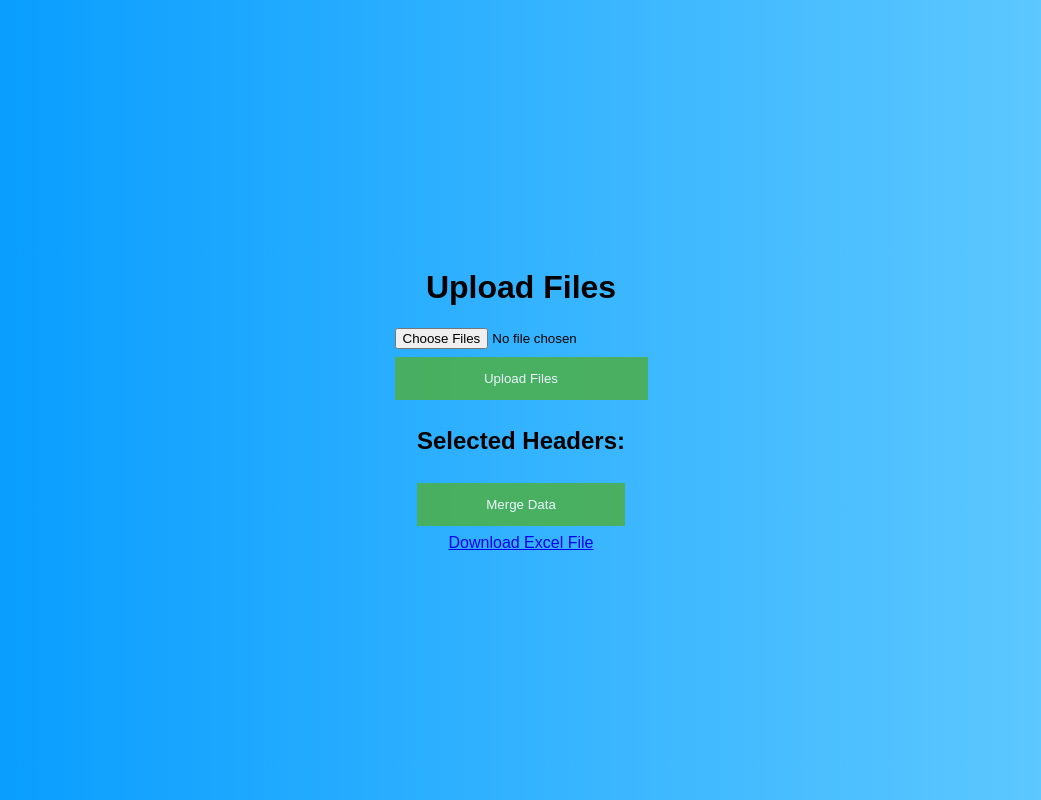
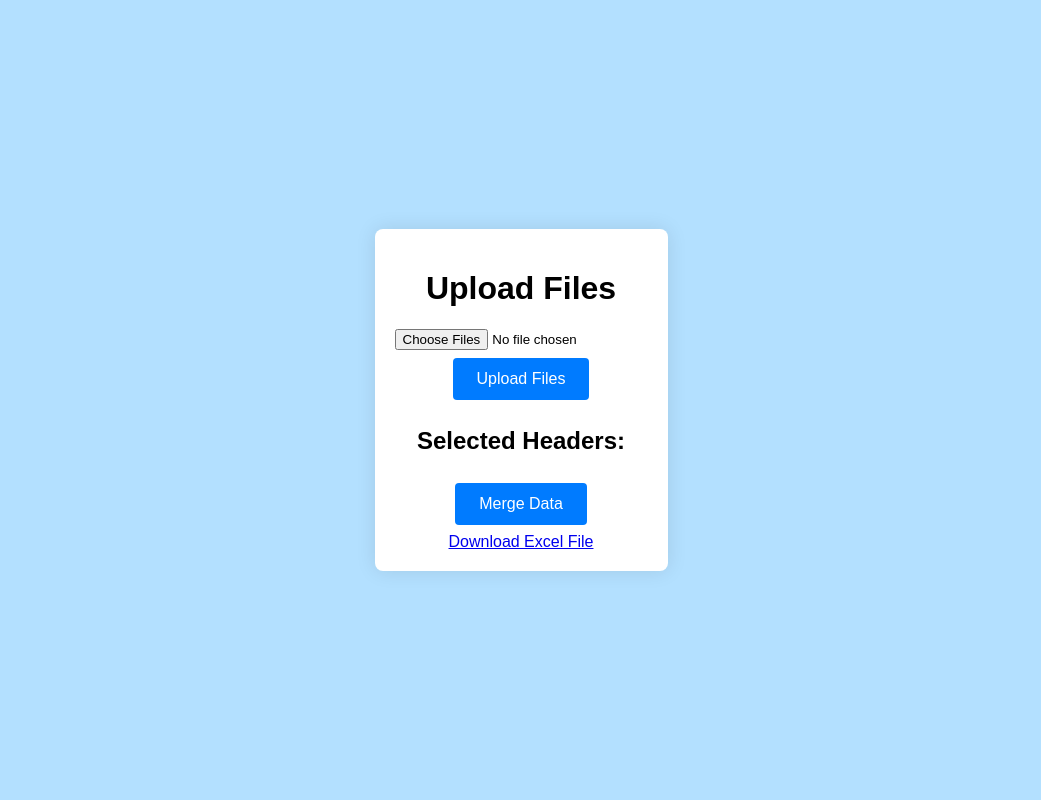
Before and after one commit to Hughes-Tyler/MergeXcel, a Flask app: page / in a window 1280 px wide. Shown: the whole page, without its empty margins (119-1160 px from the left). Run offline with Flask 3, Linux system fonts and the light colour scheme.

Commit message:
pretty good. landing page and all is incldued.

```diff
--- a/static/annoying.css
+++ b/static/annoying.css
@@ -1,7 +1,6 @@
 body {
     font-family: 'Arial', sans-serif;
-    background-color: #d31717;
-    background: linear-gradient(to right, #0099ff, #66ccff);
+    background-color: #b3e0ff;
     display: flex;
     flex-direction: column;
     justify-content: center;
@@ -10,20 +9,47 @@ body {
     margin: 0;
 }
 
+.container {
+    max-width: 800px;
+    margin: 50px auto;
+    padding: 20px;
+    background-color: #fff;
+    box-shadow: 0 0 20px rgba(0, 0, 0, 0.1);
+    border-radius: 8px;
+    display: flex;
+    flex-direction: column;
+    justify-content: center;
+    align-items: center;
+}
+
 input[type="submit"],
 button[type="submit"] {
-    background-color: #4CAF50;
-    /* Green */
+    background-color: #007BFF;
+    /* Blue */
     color: white;
-    padding: 14px 20px;
+    padding: 12px 24px;
     margin: 8px 0;
     border: none;
+    border-radius: 4px;
+    /* Rounded corners */
     cursor: pointer;
-    width: 100%;
-    opacity: 0.9;
+    width: auto;
+    /* Adjust as needed */
+    font-size: 16px;
+    /* Adjust as needed */
+    transition: background-color 0.3s ease;
+    /* Smooth transition */
 }
 
 input[type="submit"]:hover,
 button[type="submit"]:hover {
-    opacity: 1;
+    background-color: #0056b3;
+    /* Darker blue */
 }
+
+.button-container {
+    display: flex;
+    justify-content: center;
+    align-items: center;
+    width: 100%;
+}
--- a/templates/index.html
+++ b/templates/index.html
@@ -64,10 +64,13 @@
 </head>
 
 <body>
+    <div class="container">
         <h1>Upload Files</h1>
         <form action="/upload" method="POST" enctype="multipart/form-data">
             <input type="file" name="file" accept=".xlsx" multiple><br>
+            <div class="button-container">
                 <input type="submit" value="Upload Files">
+            </div>
         </form>
         <div id="common-headers">
             {% if common_headers %}
@@ -84,13 +87,17 @@
             <!-- Selected headers will be displayed here -->
             <form action="/merge" method="POST" id="merge-form">
                 <input type="hidden" id="selected-headers-input" name="selected_headers">
+                <div class="button-container">
                     <button type="submit">Merge Data</button>
+                </div>
             </form>
         </div>
         <div id="merged-data">
             {{ merged_data_html | safe }}
         </div>
         <a href="/download" class="btn btn-primary">Download Excel File</a>
+    </div>
 </body>
 
+
 </html>
```
Also changed, not shown: templates/newlanding.html (+6 -4 lines). Lines whose indentation alone changed are shown as unchanged.
